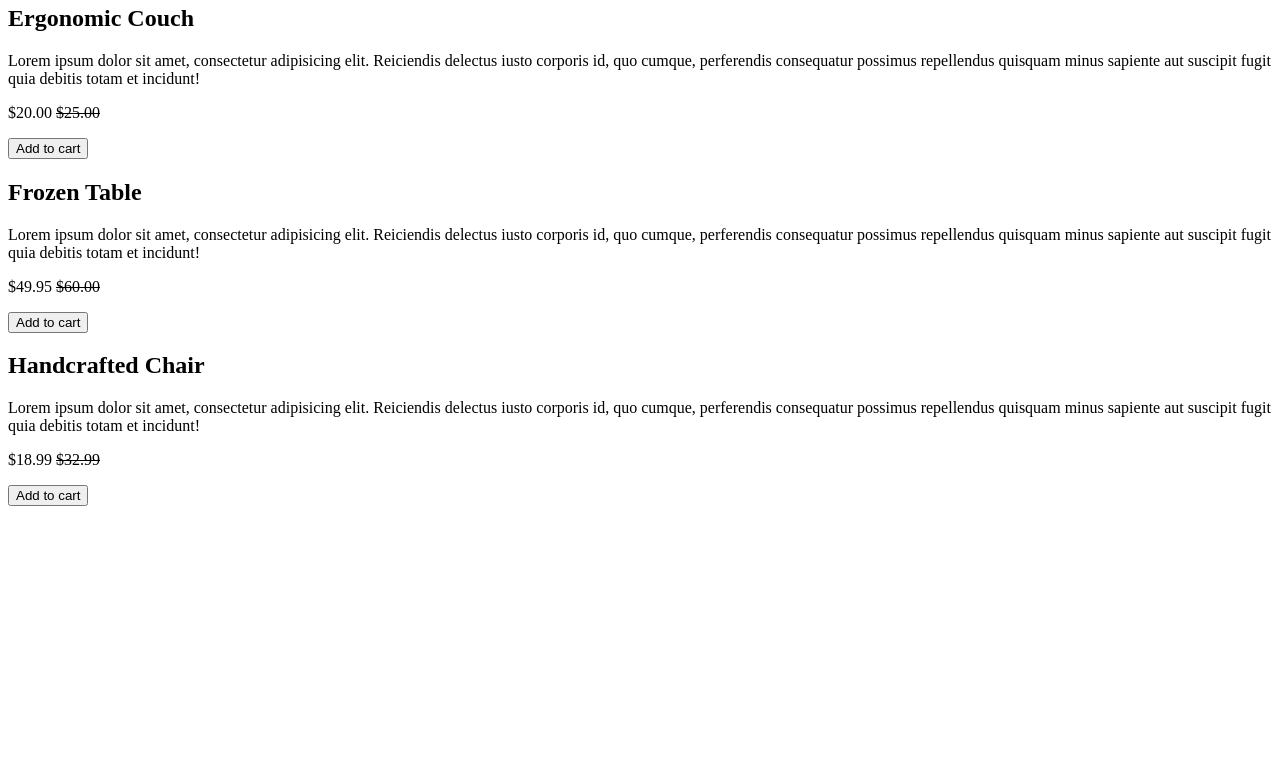
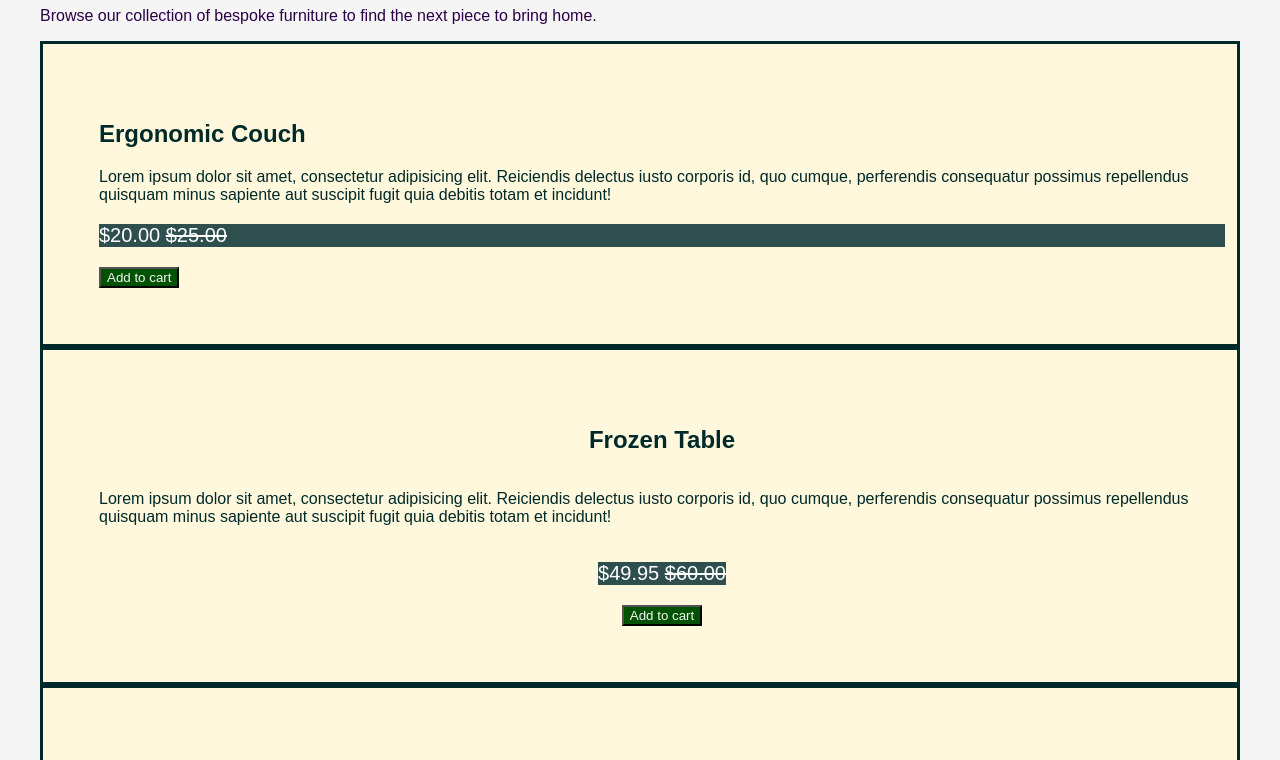
Before and after one commit to DreamWeaver-code/Furniture-Emporium, a plain HTML site: page index.html in a window 1280 px wide. Shown: the part 113-873 px from the top of the page. Before the commit the page ends 800 px from the top, so only its background shows below. Drawn offline with Linux system fonts and the light colour scheme.

Commit message:
this is the Finished CSS code for the Furniture

```diff
--- a/index.css
+++ b/index.css
@@ -0,0 +1,33 @@
+body {
+  background-color: #f5f5f5;
+  font-family: sans-serif;
+  margin: 0;
+  padding: 40px;
+  color: #2b0047;
+}
+.Price {
+  background-color: #2f4f4f;
+  color: #ffffff;
+  font-size: 20px;
+}
+
+article {
+  background-color: #fff8dc;
+  color: #002929;
+  padding: 56px;
+  border-style: solid;
+  padding: bottom 20px;
+  padding-right: 1%;
+  display: flex;
+  flex-direction: column;
+  align-items: center;
+  display: flex;
+  justify-content: flex-start;
+}
+button {
+  color: #f5f5f5;
+  background-color: #005200;
+}
+.text {
+  font-style: Bold;
+}
--- a/index.html
+++ b/index.html
@@ -3,8 +3,23 @@
   <head>
     <title>Furniture Emporium</title>
   </head>
+  <link rel="stylesheet" href="index.css" />
   <body>
+    <style>
+
+     .flex-container{
+        display:flex;
+        background-color: darkslateblue;
+      }
+      .flex-container > div {
+        background-color: darkslateblue;
+        margin:100px;
+        padding: 20px;
+        font-size: 30px;
+      }
+      </style>
     <main>
+      <div>
       <header>
         <h1>Furniture Emporium</h1>
         <p>
@@ -12,7 +27,9 @@
           bring home.
         </p>
       </header>
-      <article>
+      </div>
+      <article class="Title">
+        <div>
         <h2>Ergonomic Couch</h2>
         <p>
           Lorem ipsum dolor sit amet, consectetur adipisicing elit. Reiciendis
@@ -20,10 +37,12 @@
           possimus repellendus quisquam minus sapiente aut suscipit fugit quia
           debitis totam et incidunt!
         </p>
-        <p>$20.00 <s>$25.00</s></p>
+        <p class="Price">$20.00 <s>$25.00</s></p>
         <button>Add to cart</button>
       </article>
-      <article>
+    </div>
+    <div>
+      <article class="Title">
         <h2>Frozen Table</h2>
         <p>
           Lorem ipsum dolor sit amet, consectetur adipisicing elit. Reiciendis
@@ -31,10 +50,12 @@
           possimus repellendus quisquam minus sapiente aut suscipit fugit quia
           debitis totam et incidunt!
         </p>
-        <p>$49.95 <s>$60.00</s></p>
+        <p class="Price">$49.95 <s>$60.00</s></p>
         <button>Add to cart</button>
       </article>
-      <article>
+    </div>
+    <div>
+      <article class="Title">
         <h2>Handcrafted Chair</h2>
         <p>
           Lorem ipsum dolor sit amet, consectetur adipisicing elit. Reiciendis
@@ -42,9 +63,10 @@
           possimus repellendus quisquam minus sapiente aut suscipit fugit quia
           debitis totam et incidunt!
         </p>
-        <p>$18.99 <s>$32.99</s></p>
-        <button>Add to cart</button>
+        <p class="Price">$18.99 <s>$32.99</s></p>
+        <button class="">Add to cart</button>
       </article>
+      </div>
     </main>
   </body>
 </html>
```
